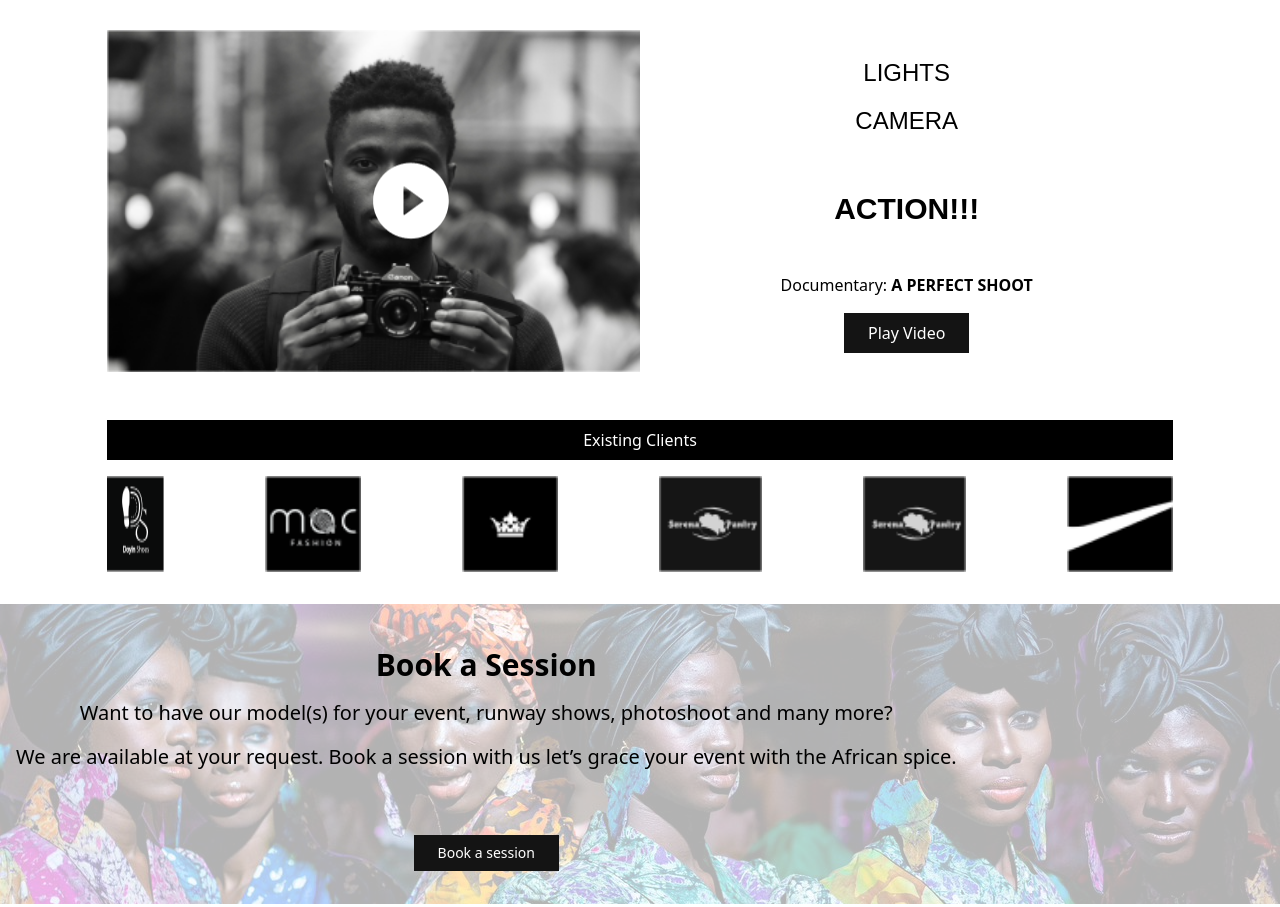
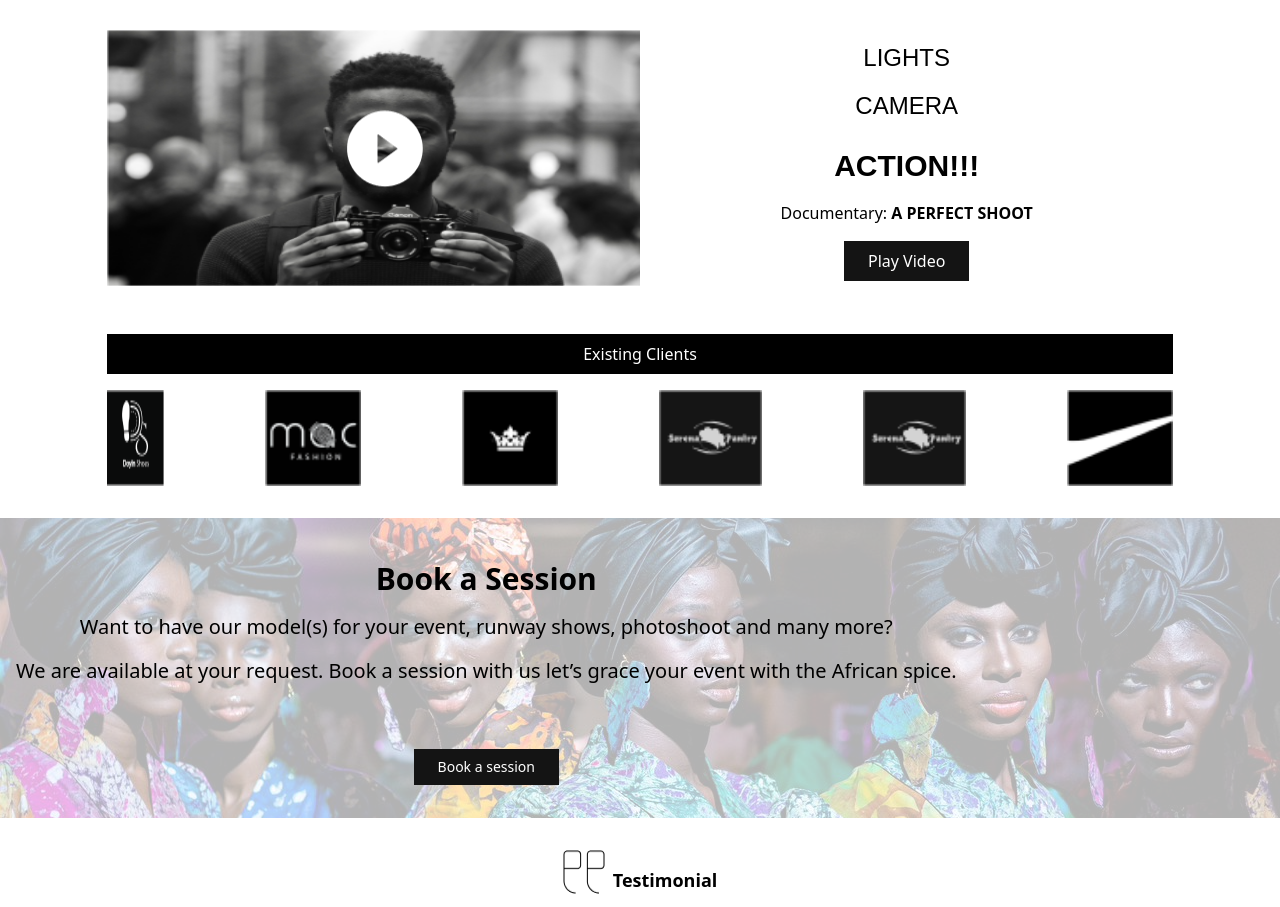
Before and after one commit to debanjo31/africana, a React (Create React App) app: page / in a window 1280 px wide. Shown: the part 1958-2865 px from the top of the page. Built offline with nearby package versions, Linux system fonts and the light colour scheme; a web font is replaced by a local one.

Commit message:
video tag

```diff
--- a/package.json
+++ b/package.json
@@ -3,9 +3,11 @@
   "version": "0.1.0",
   "private": true,
   "dependencies": {
+    "@react-spring/web": "^9.6.1",
     "@testing-library/jest-dom": "^5.16.5",
     "@testing-library/react": "^13.4.0",
     "@testing-library/user-event": "^13.5.0",
+    "framer-motion": "^8.5.0",
     "react": "^18.2.0",
     "react-dom": "^18.2.0",
     "react-icons": "^4.7.1",
--- a/src/component/Homepage.jsx
+++ b/src/component/Homepage.jsx
@@ -43,7 +43,7 @@
           <div className='md:w-3/6'>
              <div className='w-5/6 md:w-full mt-8 mx-auto '>
                <div className='relative'>
-                <img src={VideoImg} alt='Africanna video' className='w-full' />
+                <img src={VideoImg} alt='Africanna video' className='h-64 w-full' />
                 <img src={playIcon} alt="" className='playIcon' />
                </div>
             </div>
--- a/src/component/homepage.css
+++ b/src/component/homepage.css
@@ -134,7 +134,7 @@
 
 .playIcon{
   position: absolute;
-  top: 50%;
-  left: 50%;
-  transform: translate(0%, -50%);
+  top: 45%;
+  left: 45%;
+  transform: translate(0%, -45%);
 }
```
Also changed, not shown: 1 other file (tests, documents, lock files or other folders).
